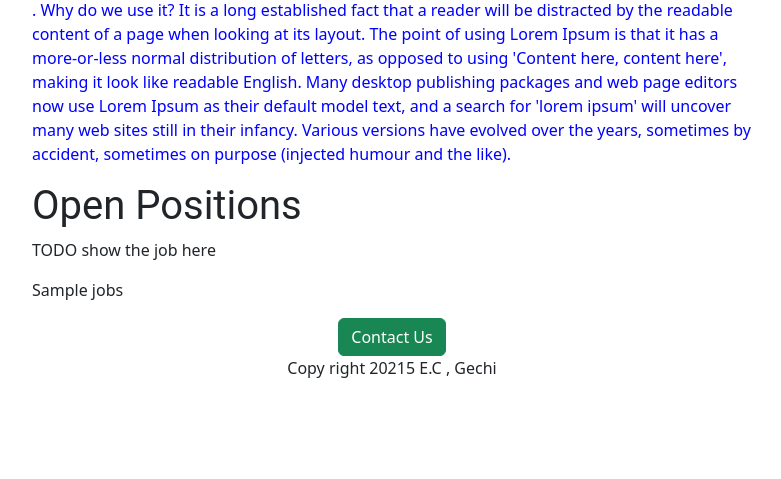
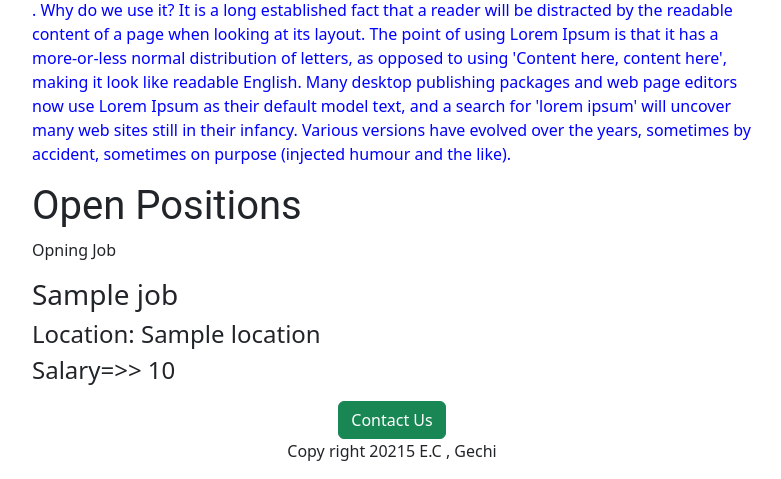
Before and after one commit to GeatachewDeres/Gechi-careers-website-v2, a Flask app: template templates/home.html in a window 1280 px wide. Shown: the part 434-913 px from the top of the page, without its empty margins (248-1029 px from the left). Before the commit the page ends 812 px from the top, so only its background shows below. Run offline with Flask 2, Linux system fonts and the light colour scheme; the template is opened without the code that fills it: most values are stand-ins (such as "Sample title", 1, 10 or a date in 2020).

Commit message:
made some change .

```diff
--- a/templates/home.html
+++ b/templates/home.html
@@ -48,9 +48,15 @@ Why do we use it?
 It is a long established fact that a reader will be distracted by the readable content of a page when looking at its layout. The point of using Lorem Ipsum is that it has a more-or-less normal distribution of letters, as opposed to using 'Content here, content here', making it look like readable English. Many desktop publishing packages and web page editors now use Lorem Ipsum as their default model text, and a search for 'lorem ipsum' will uncover many web sites still in their infancy. Various versions have evolved over the years, sometimes by accident, sometimes on purpose (injected humour and the like).
  </p>
   <h1>Open Positions </h1>
-  <p clas="bodytext"> TODO show the job here</p>
+  <p clas="bodytext"> Opning Job</p>
   <!--this neithr html nor python programing part instad it is flask-->
-  <P>{{jobs}}</P>
+   <P>
+     <div>
+        {% for job in jobs %}
+          {% include 'jobitem.html' %}
+        {% endfor %}
+     </div>
+    </P>
   <div style=" text-align: center">
   <button class="btn btn-success"> Contact Us </button>
     <p>Copy right 20215 E.C , Gechi </p>
--- /dev/null
+++ b/templates/jobitem.html
@@ -0,0 +1,9 @@
+
+  <div>
+      <h3> {{ job['title'] }} </h3></div>
+  <div>
+      <h4> Location: {{ job['location'] }} </h4></div>
+
+  <div>
+
+        <h4> Salary=>> {{ job['Salary'] }} </h4></div>
```
